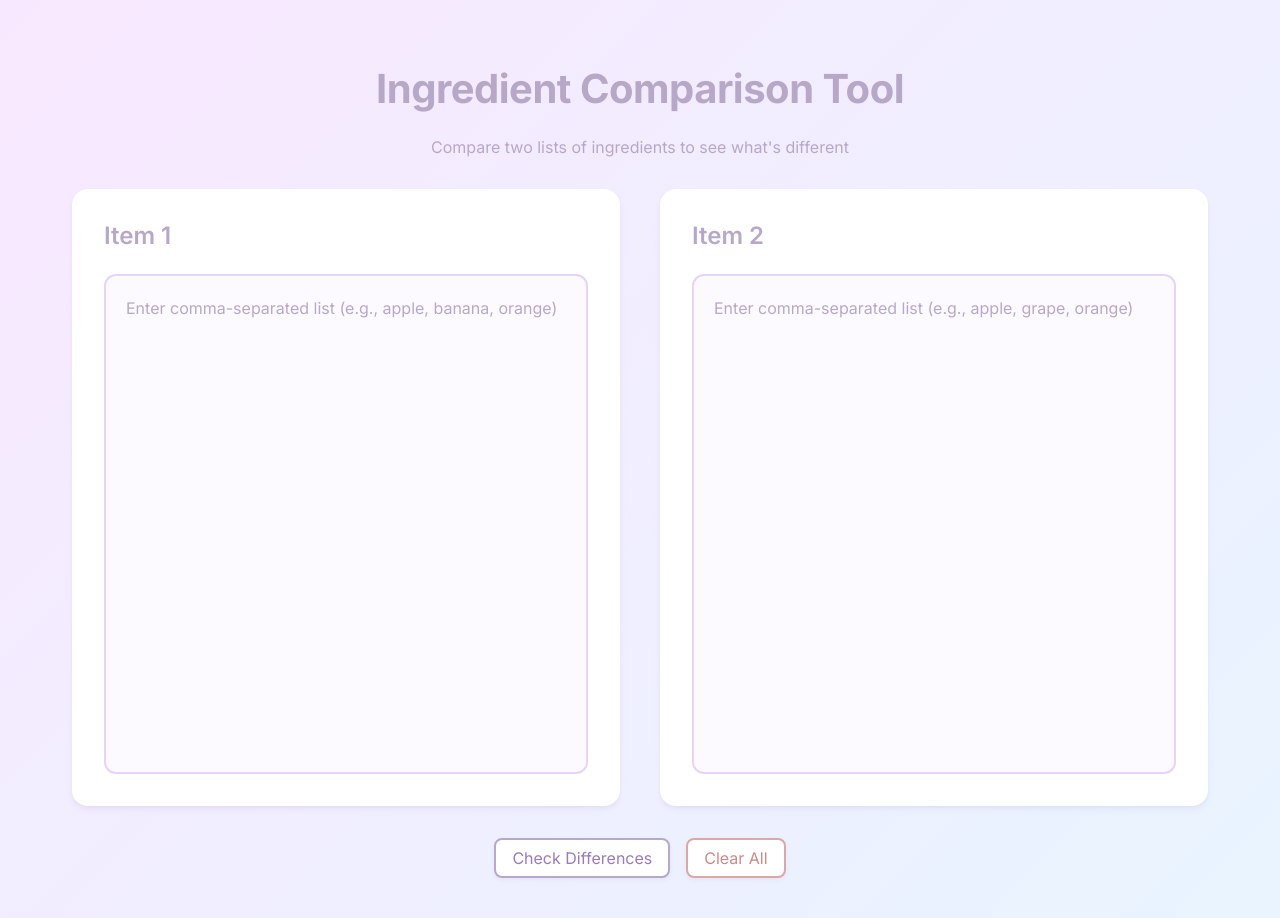
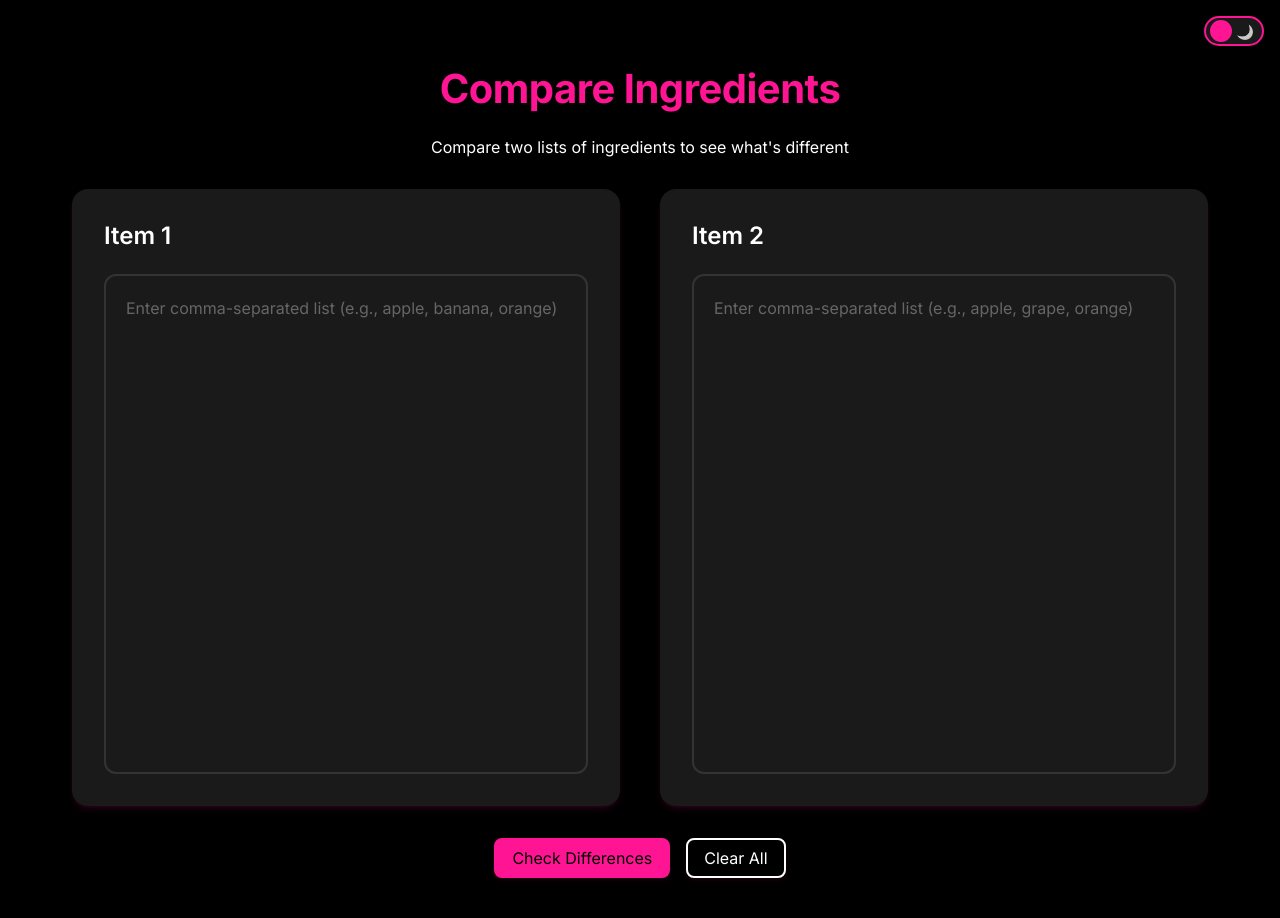
Before and after one commit to semiautobot/semiautobot.github.io, a plain HTML site: page ingredient-check/index.html in a window 1280 px wide. Drawn offline with Linux system fonts and the light colour scheme.

Commit message:
update ingredient checker
added dark mode

```diff
--- /dev/null
+++ b/ingredient-check/cute.css
@@ -0,0 +1,307 @@
+:root {
+    /* Dark theme (default) */
+    --bg-color: #000000;
+    --text-color: #ffffff;
+    --box-bg: #1a1a1a;
+    --border-color: #333333;
+    --accent-color: #ff1493;
+    --accent-hover: #ff69b4;
+    --shadow-color: rgba(255, 20, 147, 0.1);
+}
+
+[data-theme="light"] {
+    --bg-color: #ffffff;
+    --text-color: #000000;
+    --box-bg: #f5f5f5;
+    --border-color: #e0e0e0;
+    --accent-color: #ff1493;
+    --accent-hover: #ff69b4;
+    --shadow-color: rgba(0, 0, 0, 0.1);
+}
+
+* {
+    margin: 0;
+    padding: 0;
+    box-sizing: border-box;
+    font-family: 'Inter', -apple-system, BlinkMacSystemFont, 'Segoe UI', Roboto, Oxygen, Ubuntu, Cantarell, sans-serif;
+}
+
+body {
+    background: var(--bg-color);
+    min-height: 100vh;
+    padding: 2rem;
+    color: var(--text-color);
+    transition: background-color 0.3s ease, color 0.3s ease;
+}
+
+.theme-toggle {
+    position: fixed;
+    top: 1rem;
+    right: 1rem;
+    z-index: 1000;
+}
+
+/* Theme Toggle Switch */
+.switch {
+    position: relative;
+    display: inline-block;
+    width: 60px;
+    height: 30px;
+}
+
+.switch input {
+    opacity: 0;
+    width: 0;
+    height: 0;
+}
+
+.slider {
+    position: absolute;
+    cursor: pointer;
+    top: 0;
+    left: 0;
+    right: 0;
+    bottom: 0;
+    background-color: var(--box-bg);
+    transition: .4s;
+    border-radius: 30px;
+    border: 2px solid var(--accent-color);
+}
+
+.slider:before {
+    position: absolute;
+    content: "";
+    height: 22px;
+    width: 22px;
+    left: 4px;
+    bottom: 2px;
+    background-color: var(--accent-color);
+    transition: .4s;
+    border-radius: 50%;
+    z-index: 2;
+}
+
+input:checked + .slider:before {
+    transform: translateX(30px);
+}
+
+.moon, .sun {
+    position: absolute;
+    top: 50%;
+    transform: translateY(-50%);
+    font-size: 14px;
+    transition: .4s;
+    filter: grayscale(100%);
+}
+
+.moon {
+    right: 8px;
+    color: var(--text-color);
+}
+
+.sun {
+    left: 8px;
+    color: var(--text-color);
+}
+
+input:checked + .slider .moon {
+    opacity: 0;
+}
+
+input:checked + .slider .sun {
+    opacity: 1;
+}
+
+input:not(:checked) + .slider .moon {
+    opacity: 1;
+}
+
+input:not(:checked) + .slider .sun {
+    opacity: 0;
+}
+
+.theme-button {
+    background: var(--box-bg);
+    border: 2px solid var(--accent-color);
+    color: var(--accent-color);
+    width: 40px;
+    height: 40px;
+    border-radius: 50%;
+    cursor: pointer;
+    display: flex;
+    align-items: center;
+    justify-content: center;
+    font-size: 1.2rem;
+    transition: all 0.3s ease;
+}
+
+.theme-button:hover {
+    background: var(--accent-color);
+    color: var(--bg-color);
+    transform: scale(1.1);
+}
+
+.container {
+    max-width: 1200px;
+    margin: 0 auto;
+    padding: 2rem;
+}
+
+h1 {
+    text-align: center;
+    color: var(--accent-color);
+    margin-bottom: 3rem;
+    font-size: 2.5rem;
+    font-weight: 700;
+    letter-spacing: -0.5px;
+}
+
+h2 {
+    color: var(--text-color);
+    margin-bottom: 1.5rem;
+    font-size: 1.5rem;
+    font-weight: 600;
+}
+
+.comparison-container {
+    display: flex;
+    gap: 2.5rem;
+    margin-bottom: 2rem;
+}
+
+.text-box {
+    flex: 1;
+    background: var(--box-bg);
+    padding: 2rem;
+    border-radius: 16px;
+    box-shadow: 0 4px 6px -1px var(--shadow-color),
+                0 2px 4px -1px var(--shadow-color);
+    transition: transform 0.2s ease, box-shadow 0.2s ease;
+}
+
+.text-box:hover {
+    transform: translateY(-2px);
+    box-shadow: 0 10px 15px -3px var(--shadow-color),
+                0 4px 6px -2px var(--shadow-color);
+}
+
+.editable-text {
+    width: 100%;
+    height: 500px;
+    padding: 1.25rem;
+    border: 2px solid var(--border-color);
+    border-radius: 12px;
+    font-size: 1rem;
+    line-height: 1.6;
+    transition: all 0.2s ease;
+    overflow-y: auto;
+    white-space: pre-wrap;
+    word-wrap: break-word;
+    color: var(--text-color);
+    background-color: var(--box-bg);
+}
+
+.editable-text:empty:before {
+    content: attr(placeholder);
+    color: #666666;
+}
+
+.editable-text:focus {
+    outline: none;
+    border-color: var(--accent-color);
+    background-color: var(--box-bg);
+    box-shadow: 0 0 0 3px var(--shadow-color);
+}
+
+.highlight {
+    background-color: var(--accent-color);
+    padding: 2px 4px;
+    border-radius: 4px;
+    font-weight: 500;
+    color: var(--bg-color);
+    transition: background-color 0.2s ease;
+}
+
+.button-container {
+    display: flex;
+    justify-content: center;
+    gap: 1rem;
+    margin-top: 1rem;
+}
+
+.check-button {
+    padding: 0.5rem 1rem;
+    font-size: 1rem;
+    background-color: var(--accent-color);
+    border: 2px solid var(--accent-color);
+    border-radius: 8px;
+    color: var(--bg-color);
+    cursor: pointer;
+    transition: all 0.3s ease;
+    box-shadow: 0 2px 4px var(--shadow-color);
+}
+
+.check-button:hover {
+    background-color: var(--accent-hover);
+    border-color: var(--accent-hover);
+    color: var(--bg-color);
+    transform: translateY(-2px);
+    box-shadow: 0 4px 8px var(--shadow-color);
+}
+
+.check-button:active {
+    transform: translateY(0);
+    box-shadow: 0 2px 4px var(--shadow-color);
+}
+
+.clear-button {
+    padding: 0.5rem 1rem;
+    font-size: 1rem;
+    background-color: transparent;
+    border: 2px solid var(--text-color);
+    border-radius: 8px;
+    color: var(--text-color);
+    cursor: pointer;
+    transition: all 0.3s ease;
+    box-shadow: 0 2px 4px var(--shadow-color);
+}
+
+.clear-button:hover {
+    background-color: var(--text-color);
+    border-color: var(--text-color);
+    color: var(--bg-color);
+    transform: translateY(-2px);
+    box-shadow: 0 4px 8px var(--shadow-color);
+}
+
+.clear-button:active {
+    transform: translateY(0);
+    box-shadow: 0 2px 4px var(--shadow-color);
+}
+
+/* Custom scrollbar */
+.editable-text::-webkit-scrollbar {
+    width: 8px;
+}
+
+.editable-text::-webkit-scrollbar-track {
+    background: var(--box-bg);
+    border-radius: 4px;
+}
+
+.editable-text::-webkit-scrollbar-thumb {
+    background: var(--border-color);
+    border-radius: 4px;
+}
+
+.editable-text::-webkit-scrollbar-thumb:hover {
+    background: var(--accent-color);
+}
+
+.instructions {
+    text-align: center;
+    font-family: 'Inter', sans-serif;
+    font-size: 1rem;
+    color: var(--text-color);
+    margin: -1.5rem 0 2rem 0;
+}
--- a/ingredient-check/index.html
+++ b/ingredient-check/index.html
@@ -7,11 +7,20 @@
     <link rel="preconnect" href="https://fonts.googleapis.com">
     <link rel="preconnect" href="https://fonts.gstatic.com" crossorigin>
     <link href="https://fonts.googleapis.com/css2?family=Inter:wght@400;500;600;700&display=swap" rel="stylesheet">
-    <link rel="stylesheet" href="pastel.css">
+    <link rel="stylesheet" href="cute.css">
 </head>
 <body>
+    <div class="theme-toggle">
+        <label class="switch">
+            <input type="checkbox" id="themeToggle">
+            <span class="slider">
+                <span class="moon">🌙</span>
+                <span class="sun">☀️</span>
+            </span>
+        </label>
+    </div>
     <div class="container">
-        <h1>Ingredient Comparison Tool</h1>
+        <h1>Compare Ingredients</h1>
         <div class="instructions">Compare two lists of ingredients to see what's different</div>
         <div class="comparison-container">
             <div class="text-box">
--- a/ingredient-check/pastel.css
+++ b/ingredient-check/pastel.css
@@ -6,7 +6,7 @@
 }
 
 body {
-    background: linear-gradient(135deg, #f8e8ff 0%, #e8f4ff 100%);
+    background: linear-gradient(135deg, #0f110cff 0%, #612940ff 100%);
     min-height: 100vh;
     padding: 2rem;
     color: #6b6b6b;
@@ -20,7 +20,7 @@ body {
 
 h1 {
     text-align: center;
-    color: #b8a8c7;
+    color: #9d6381ff;
     margin-bottom: 3rem;
     font-size: 2.5rem;
     font-weight: 700;
@@ -28,7 +28,7 @@ h1 {
 }
 
 h2 {
-    color: #b8a8c7;
+    color: #9d6381ff;
     margin-bottom: 1.5rem;
     font-size: 1.5rem;
     font-weight: 600;
--- a/ingredient-check/script.js
+++ b/ingredient-check/script.js
@@ -117,4 +117,20 @@ document.addEventListener('DOMContentLoaded', () => {
     // Event listeners
     checkButton.addEventListener('click', highlightDifferences);
     clearButton.addEventListener('click', clearAll);
+
+    // Theme toggle functionality
+    const themeToggle = document.getElementById('themeToggle');
+
+    // Check for saved theme preference
+    const savedTheme = localStorage.getItem('theme');
+    if (savedTheme) {
+        document.documentElement.setAttribute('data-theme', savedTheme);
+        themeToggle.checked = savedTheme === 'light';
+    }
+
+    themeToggle.addEventListener('change', () => {
+        const newTheme = themeToggle.checked ? 'light' : 'dark';
+        document.documentElement.setAttribute('data-theme', newTheme);
+        localStorage.setItem('theme', newTheme);
+    });
 });
```
